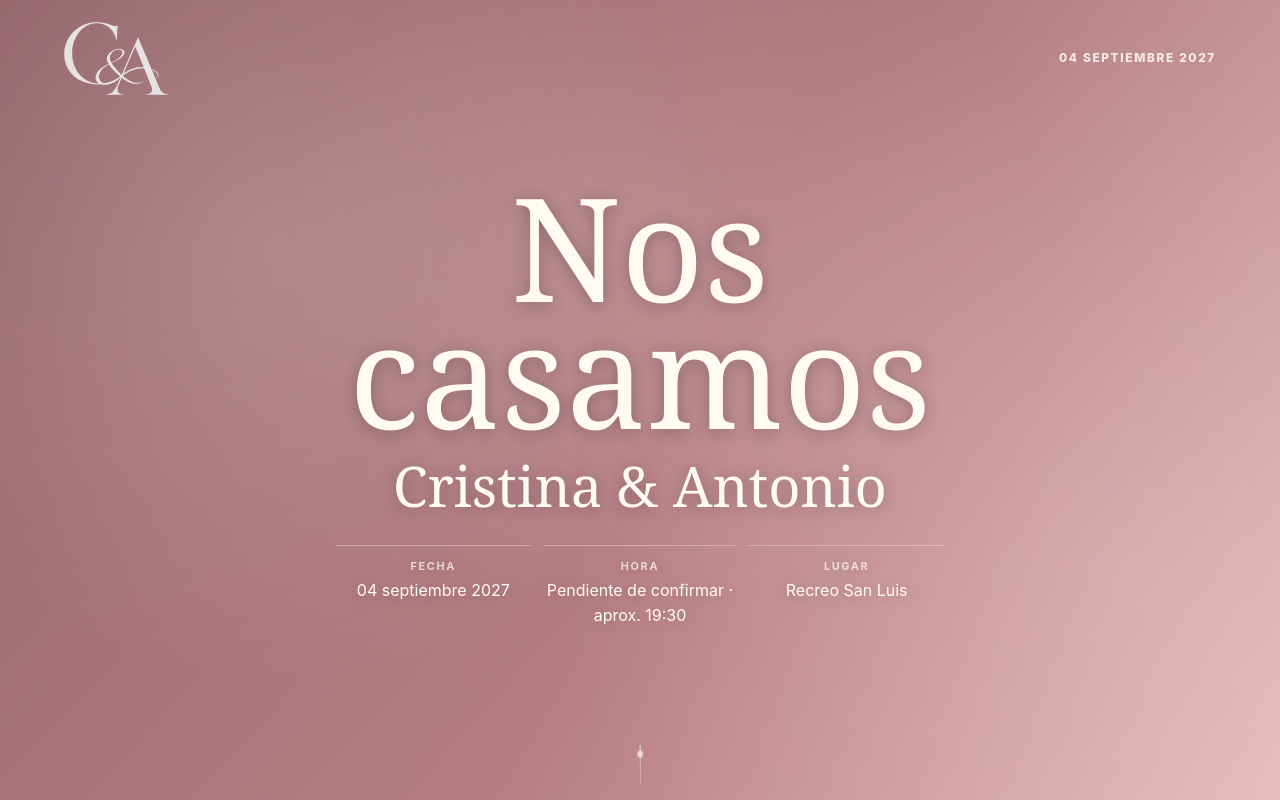
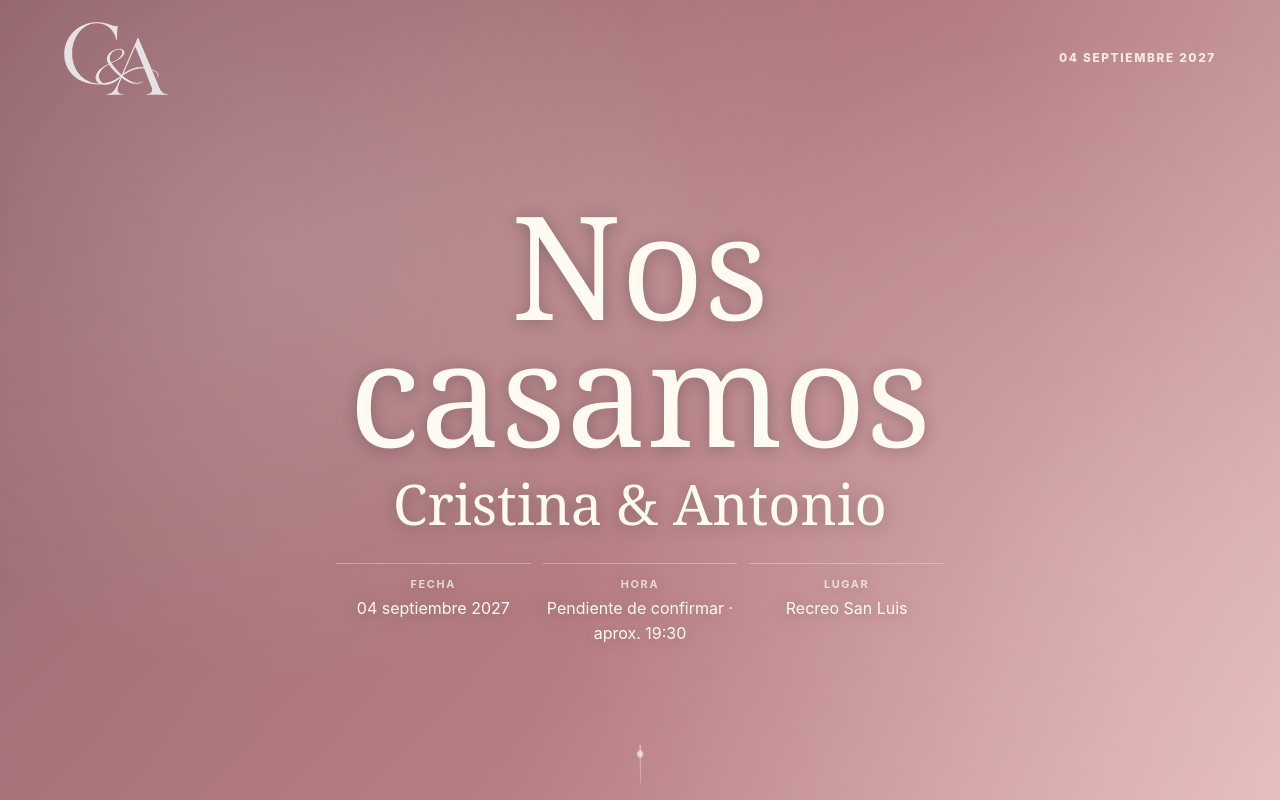
Before and after one commit to moscosohome/boda, an Angular app: page / in a window 1280 px wide. Shown: the top 800 px of the page. Built offline with nearby package versions, Linux system fonts and the light colour scheme.

Commit message:
corregido tamaño cosas ARREGLO

```diff
--- a/src/app/features/wedding-home/components/hero-section/hero-section.component.scss
+++ b/src/app/features/wedding-home/components/hero-section/hero-section.component.scss
@@ -98,6 +98,7 @@
   position: relative;
   z-index: 2;
   width: min(46rem, 100%);
+  padding-top: 2.25rem;
   color: var(--color-ivory);
   text-align: center;
   text-shadow: 0 0.1rem 1rem rgba(24, 25, 20, 0.28);
```
